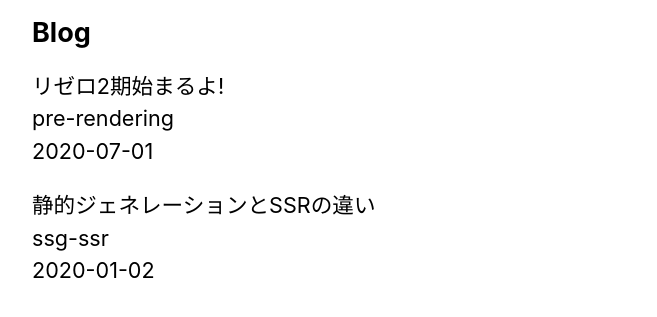
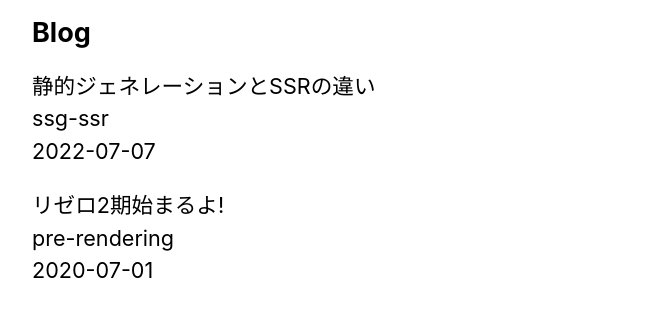
Before and after one commit to budou114/nextjs-blog, a Next.js app: page / in a window 1280 px wide. Shown: the part 455-772 px from the top of the page, without its empty margins (302-959 px from the left). Built offline with nearby package versions, Linux system fonts and the light colour scheme.

Commit message:
getStaticProps

```diff
--- a/pages/index.js
+++ b/pages/index.js
@@ -3,7 +3,16 @@ import Layout, { siteTitle } from '../components/layout';
 import utilStyles from '../styles/utils.module.css';
 import { getSortedPostsData } from '../lib/posts';
 
-export async function getStaticProps() {
+// export async function getStaticProps() {
+//   const allPostsData = getSortedPostsData();
+//   return {
+//     props: {
+//       allPostsData,
+//     },
+//   };
+// }
+
+export async function getServerSideProps(context) {
   const allPostsData = getSortedPostsData();
   return {
     props: {
--- a/posts/ssg-ssr.md
+++ b/posts/ssg-ssr.md
@@ -1,6 +1,6 @@
 ---
 title: '静的ジェネレーションとSSRの違い'
-date: '2020-01-02'
+date: '2022-07-07'
 ---
 
 We recommend using **Static Generation** (with and without data) whenever possible because your page can be built once and served by CDN, which makes it much faster than having a server render the page on every request.
```
